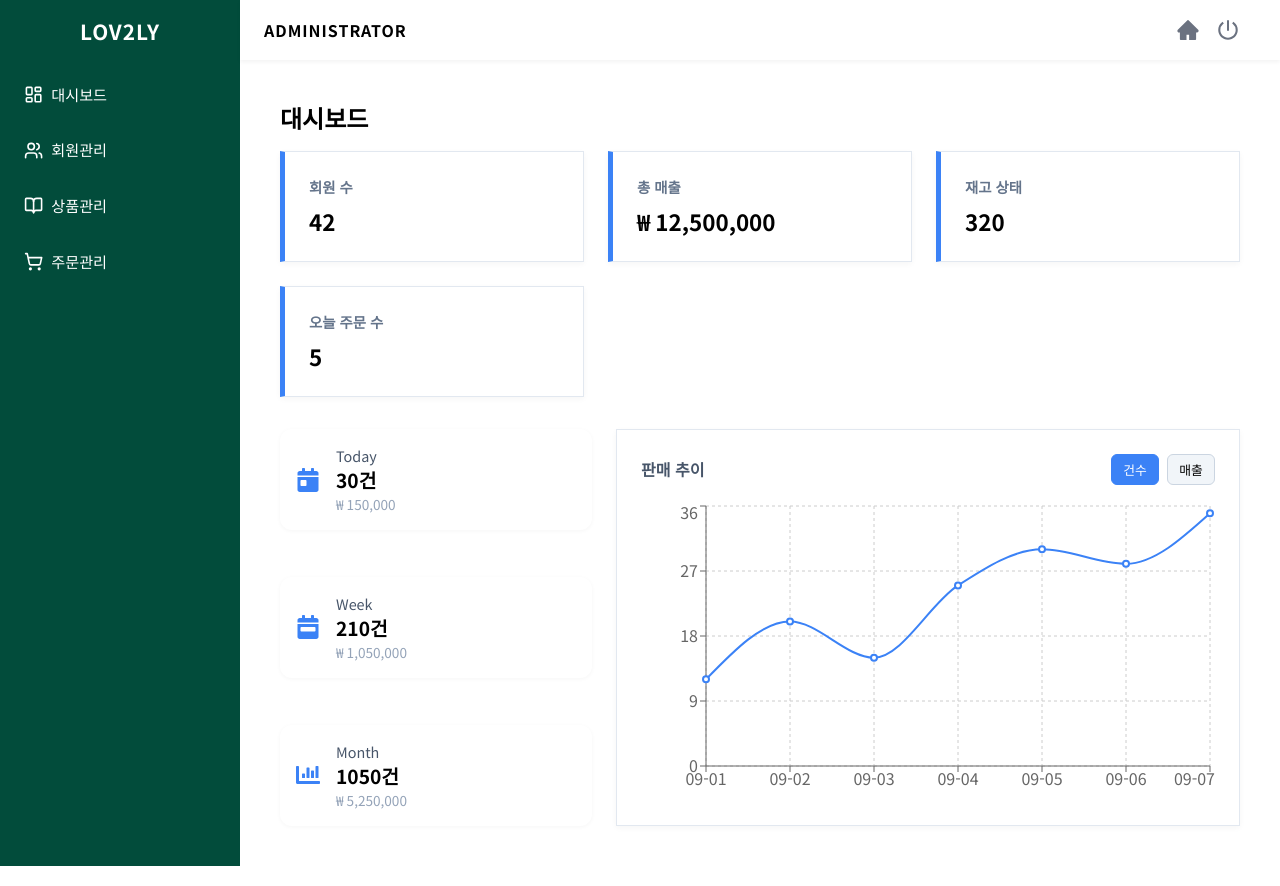
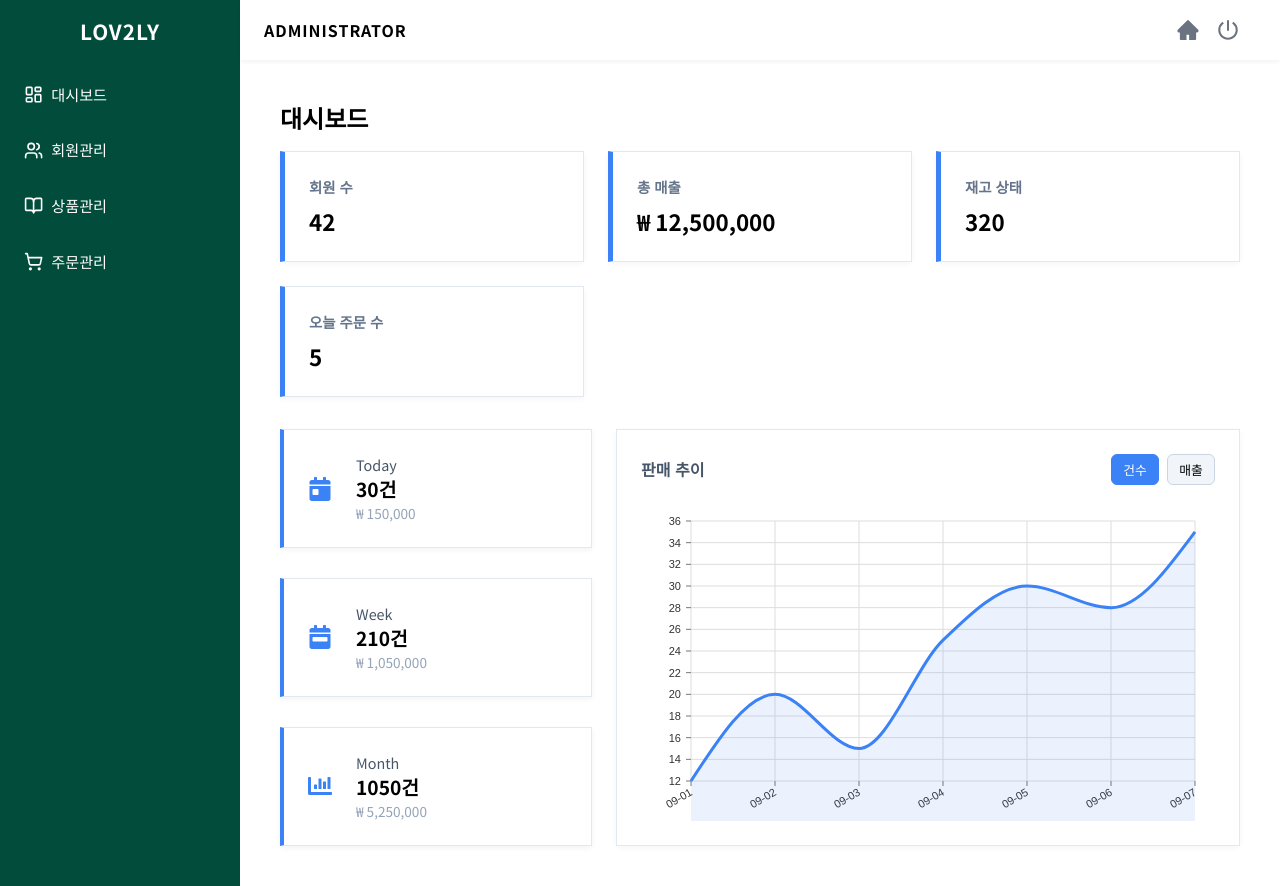
Before and after one commit to oz-main-12-team2/oz-main-fe-12-team2, a React (Vite) app: page /admin in a window 1280 px wide. Built offline with nearby package versions, Linux system fonts and the light colour scheme.

Commit message:
✨ Feat: 관리자페이지 > 대시보드 완료

```diff
--- a/package.json
+++ b/package.json
@@ -10,6 +10,8 @@
     "preview": "vite preview"
   },
   "dependencies": {
+    "@nivo/core": "^0.99.0",
+    "@nivo/line": "^0.99.0",
     "@tanstack/react-table": "^8.21.3",
     "axios": "^1.11.0",
     "react": "^19.1.1",
@@ -17,7 +19,6 @@
     "react-icons": "^5.5.0",
     "react-router-dom": "^7.8.2",
     "react-spinners": "^0.17.0",
-    "recharts": "^3.2.1",
     "sass": "^1.92.1",
     "sweetalert2": "^11.23.0",
     "zustand": "^5.0.8"
--- a/src/admin/pages/Dashboard.jsx
+++ b/src/admin/pages/Dashboard.jsx
@@ -1,20 +1,12 @@
-import { useEffect, useState } from "react";
-import {
-  LineChart,
-  Line,
-  XAxis,
-  YAxis,
-  CartesianGrid,
-  Tooltip,
-  ResponsiveContainer,
-} from "recharts";
+import { useEffect, useState, useMemo } from "react";
+import { ResponsiveLine } from "@nivo/line";
 import { FaCalendarDay, FaCalendarWeek, FaChartBar } from "react-icons/fa";
 import Loading from "../../components/common/Loading";
 
 function Dashboard() {
   const [stats, setStats] = useState(null);
   const [isLoading, setIsLoading] = useState(true);
-  const [chartType, setChartType] = useState("quantity"); // 'quantity' | 'revenue'
+  const [chartType, setChartType] = useState("quantity");
 
   useEffect(() => {
     setIsLoading(true);
@@ -39,17 +31,35 @@ function Dashboard() {
           ],
         };
 
-        setTimeout(() => setStats(dummyData), 500);
-      } catch (error) {
-        console.error("대시보드 데이터 로딩 실패", error);
+        setTimeout(() => {
+          setStats(dummyData);
+          setIsLoading(false);
+        }, 500);
+      } catch (e) {
+        console.error("대시보드 데이터 로딩 실패", e);
       } finally {
-        setIsLoading(false);
+        // setIsLoading(false);
       }
     }
     fetchData();
   }, []);
 
-  if (isLoading) return <Loading loadingText="데이터를 불러오는 중" />;
+  const chartData = useMemo(() => {
+    if (!stats) return [];
+    return [
+      {
+        id: chartType === "quantity" ? "건수" : "매출",
+        color: chartType === "quantity" ? "#3b82f6" : "#10b981",
+        data: stats.trend.map((d) => ({
+          x: d.date.slice(5),
+          y: chartType === "quantity" ? d.quantity : Number(d.revenue),
+          date: d.date,
+        })),
+      },
+    ];
+  }, [stats, chartType]);
+
+  if (isLoading) return <Loading loadingText="대시보드 불러오는 중" />;
   if (!stats) return <div>데이터를 불러올 수 없습니다.</div>;
 
   return (
@@ -103,7 +113,7 @@ function Dashboard() {
           })}
         </div>
 
-        {/* 오른쪽 판매 추이 */}
+        {/* 오른쪽 판매 추이 그래프 */}
         <div className="dashboard-chart">
           <div className="dashboard-chart-header">
             <span>판매 추이</span>
@@ -122,20 +132,57 @@ function Dashboard() {
               </button>
             </div>
           </div>
-          <ResponsiveContainer width="100%" height={300}>
-            <LineChart data={stats.trend}>
-              <CartesianGrid strokeDasharray="3 3" />
-              <XAxis dataKey="date" tickFormatter={(d) => d.slice(5)} />
-              <YAxis />
-              <Tooltip />
-              <Line
-                type="monotone"
-                dataKey={chartType}
-                stroke={chartType === "quantity" ? "#3b82f6" : "#10b981"}
-                strokeWidth={2}
-              />
-            </LineChart>
-          </ResponsiveContainer>
+
+          <div style={{ height: 320 }}>
+            <ResponsiveLine
+              data={chartData}
+              margin={{ top: 20, right: 20, bottom: 40, left: 50 }}
+              xScale={{ type: "point" }}
+              yScale={{ type: "linear", min: "auto", max: "auto" }}
+              curve="monotoneX"
+              axisBottom={{
+                tickRotation: -30,
+              }}
+              colors={{ datum: "color" }}
+              lineWidth={3}
+              enablePoints={true}
+              pointSize={8}
+              pointColor={{ theme: "background" }}
+              pointBorderWidth={2}
+              pointBorderColor={{ from: "serieColor" }}
+              enableArea={true}
+              areaOpacity={0.1}
+              useMesh={true}
+              tooltip={({ point }) => (
+                <div
+                  style={{
+                    background: "white",
+                    minWidth: "100px",
+                    padding: "10px 14px",
+                    borderRadius: "8px",
+                    boxShadow: "0 2px 8px rgba(0,0,0,0.2)",
+                    fontSize: "0.9rem",
+                    color: "#0f172a",
+                    textAlign: "center",
+                  }}
+                >
+                  <div style={{ fontWeight: 500, marginBottom: "4px" }}>
+                    {point.data.date.slice(5)} {/* 09-22 형태 */}
+                  </div>
+                  <div
+                    style={{
+                      fontWeight: 600,
+                      fontSize: "1rem",
+                    }}
+                  >
+                    {chartType === "quantity"
+                      ? `${point.data.yFormatted} 건`
+                      : `${Number(point.data.y).toLocaleString()}`}
+                  </div>
+                </div>
+              )}
+            />
+          </div>
         </div>
       </div>
     </div>
--- a/src/admin/styles/admin.scss
+++ b/src/admin/styles/admin.scss
@@ -124,11 +124,6 @@
     border-left: 5px solid #3b82f6;
     transition: transform 0.2s ease, box-shadow 0.2s ease;
 
-    &:hover {
-      transform: translateY(-3px);
-      box-shadow: 0 4px 12px rgba(0, 0, 0, 0.08);
-    }
-
     .dashboard-card-title {
       font-size: 0.9rem;
       font-weight: 600;
@@ -161,11 +156,12 @@
     .dashboard-sales-card {
       display: flex;
       align-items: center;
-      gap: 1rem;
-      padding: 1rem;
-      border-radius: 12px;
+      gap: 1.5rem;
+      padding: 1.5rem;
       min-height: 90px;
-      box-shadow: 0 1px 4px rgba(0, 0, 0, 0.04);
+      border: 1px solid #e2e8f0;
+      box-shadow: 0 2px 6px rgba(0, 0, 0, 0.05);
+      border-left: 4px solid #3b82f6;
 
       .dashboard-sales-icon {
         font-size: 1.5rem;
```
Also changed, not shown: 1 other file (tests, documents, lock files or other folders).
